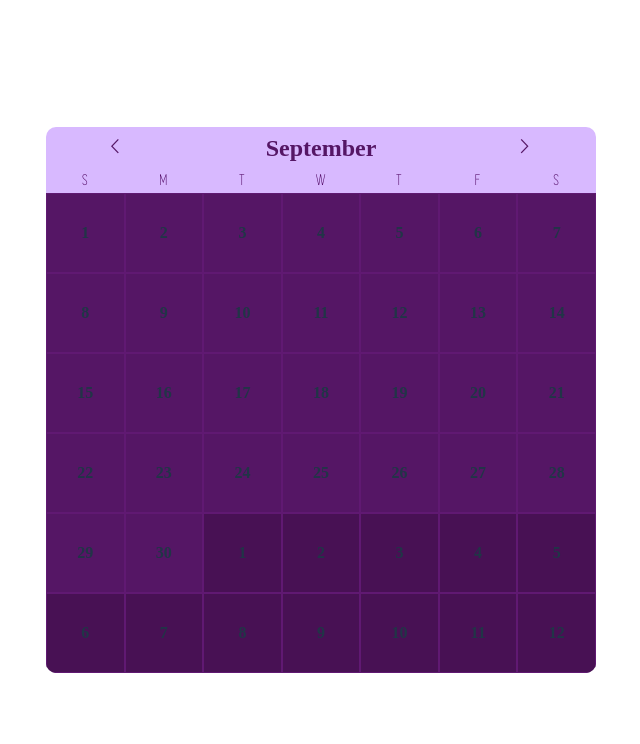
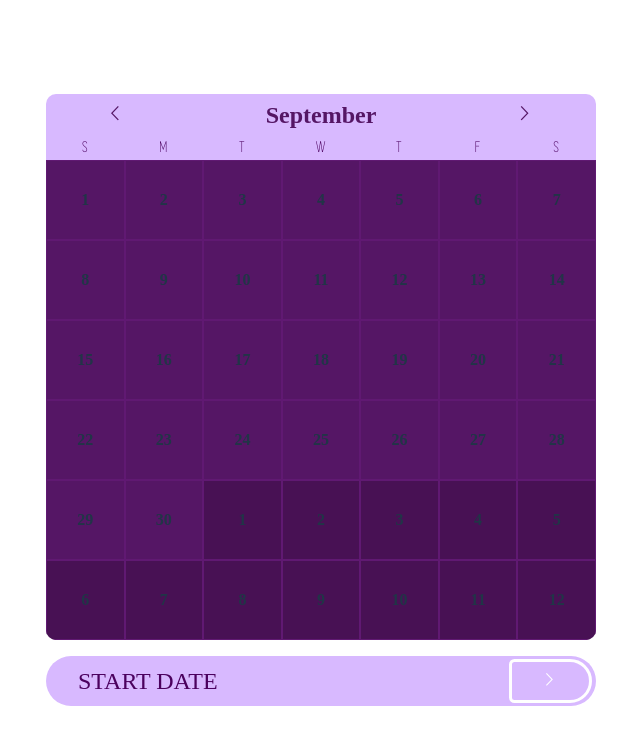
Before and after one commit to ttches/whendow.ui, a React (Vite) app: page / in a window 1280 px wide. Shown: the top 744 px of the page, without its empty margins (319-959 px from the left). Built offline with nearby package versions, Linux system fonts and the light colour scheme.

Commit message:
feat(floatingfooter): added footer

```diff
--- a/src/Components/Calendar/MeetingCalendar.tsx
+++ /dev/null
@@ -1,43 +0,0 @@
-import { useState } from "react";
-import Calendar from "./Calendar";
-
-const MeetingCalendar = () => {
-  const [startDate, setStartDate] = useState("");
-  const [endDate, setEndDate] = useState("");
-
-  const initialMonth = new Date().getMonth();
-  const selectedDates = [startDate, endDate].filter(Boolean);
-
-  const handleDateClick = (dateString: string) => {
-    if (dateString === startDate) {
-      setStartDate("");
-      setEndDate("");
-      return;
-    }
-
-    if (dateString === endDate) {
-      setEndDate("");
-      return;
-    }
-
-    if (!startDate) {
-      setStartDate(dateString);
-      return;
-    }
-
-    if (!endDate) {
-      setEndDate(dateString);
-      return;
-    }
-  };
-
-  return (
-    <Calendar
-      initialMonth={initialMonth}
-      onDateClick={handleDateClick}
-      selectedDates={selectedDates}
-    />
-  );
-};
-
-export default MeetingCalendar;
--- a/src/Components/CreateMeeting.tsx
+++ b/src/Components/CreateMeeting.tsx
@@ -1,10 +1,68 @@
-import MeetingCalendar from "./Calendar/MeetingCalendar";
+import styled from "styled-components";
+import Calendar from "./Calendar/Calendar";
+import FloatingFooter from "./FloatingFooter";
+import { useState } from "react";
+
+const CalendarContainer = styled.div`
+  margin-bottom: 16px;
+`;
 
 const CreateMeeting = () => {
+  const [startDate, setStartDate] = useState("");
+  const [endDate, setEndDate] = useState("");
+
+  const initialMonth = new Date().getMonth();
+  const selectedDates = [startDate, endDate].filter(Boolean);
+
+  const handleDateClick = (dateString: string) => {
+    if (dateString === startDate) {
+      setStartDate("");
+      setEndDate("");
+      return;
+    }
+
+    if (dateString === endDate) {
+      setEndDate("");
+      return;
+    }
+
+    if (!startDate) {
+      setStartDate(dateString);
+      return;
+    }
+
+    if (!endDate) {
+      setEndDate(dateString);
+      return;
+    }
+  };
+
+  const getCtaVerbiage = () => {
+    if (!startDate) {
+      return "START DATE";
+    }
+
+    if (!endDate) {
+      return "END DATE";
+    }
+
+    return "CREATE MEETING";
+  };
+
   return (
     <div>
       <div>
-        <MeetingCalendar />
+        <CalendarContainer>
+          <Calendar
+            initialMonth={initialMonth}
+            onDateClick={handleDateClick}
+            selectedDates={selectedDates}
+          />
+        </CalendarContainer>
+        <FloatingFooter
+          disabled={!startDate || !endDate}
+          text={getCtaVerbiage()}
+        />
       </div>
     </div>
   );
--- /dev/null
+++ b/src/Components/FloatingFooter.tsx
@@ -0,0 +1,63 @@
+import styled from "styled-components";
+
+const FooterContainer = styled.div`
+  align-items: center;
+  position: relative;
+  bottom: 0;
+  left: 0;
+  right: 0;
+  height: 50px;
+  background-color: #d8b9ff;
+  border-radius: 80px;
+  display: flex;
+  justify-content: space-between;
+`;
+
+const StyledButton = styled.button`
+  align-items: center;
+  background-color: transparent;
+  border: 3px solid #4b015e;
+  border-radius: 20px 80px 80px 20px;
+  color: #4b015e;
+  display: flex;
+  font-family: "simplifica";
+  justify-content: center;
+  height: 42px;
+  font-size: 32px;
+  line-height: 14px;
+  width: 80px;
+  margin-right: 4px;
+
+  &:disabled {
+    border-color: white;
+    color: white;
+  }
+`;
+
+const TextContainer = styled.div`
+  align-items: center;
+  color: #4b015e;
+  display: flex;
+  margin-left: 32px;
+  font-family: "copasetic";
+  font-size: 24px;
+`;
+
+type FloatingFooterProps = {
+  disabled?: boolean;
+  onClick?: () => void;
+  text?: string;
+};
+
+const FloatingFooter = ({ disabled, onClick, text }: FloatingFooterProps) => {
+  return (
+    <FooterContainer>
+      <TextContainer>{text}</TextContainer>
+      <StyledButton disabled={disabled} onClick={onClick}>
+        {">"}
+      </StyledButton>
+    </FooterContainer>
+  );
+};
+
+export default FloatingFooter;
```
